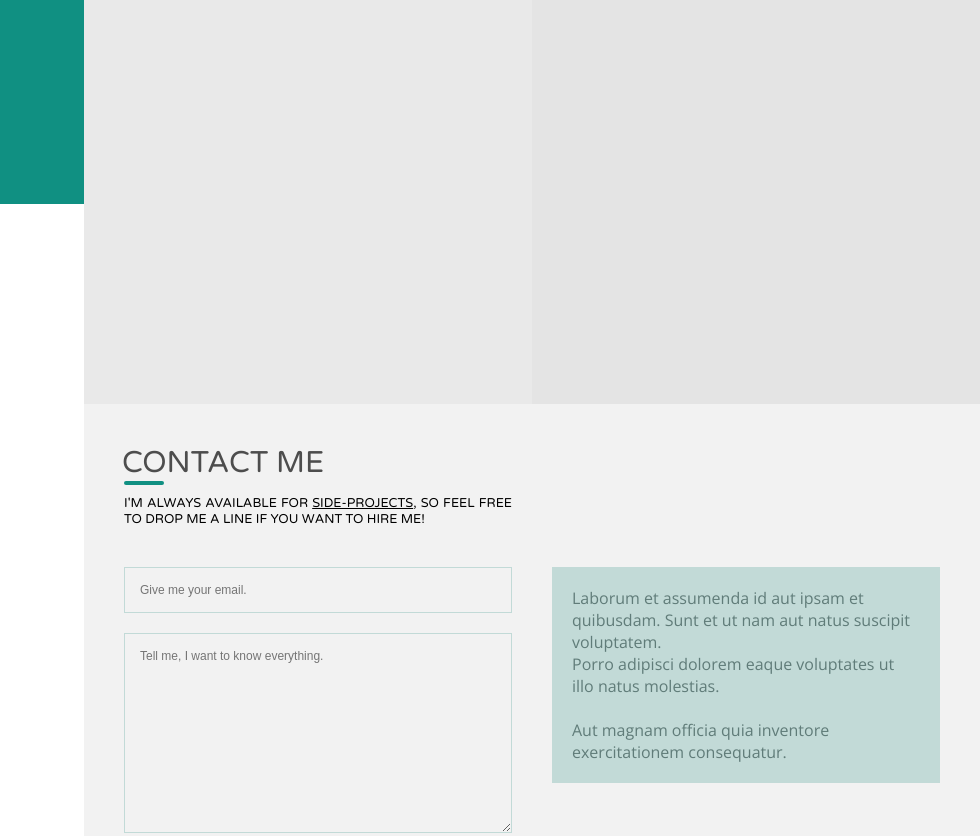
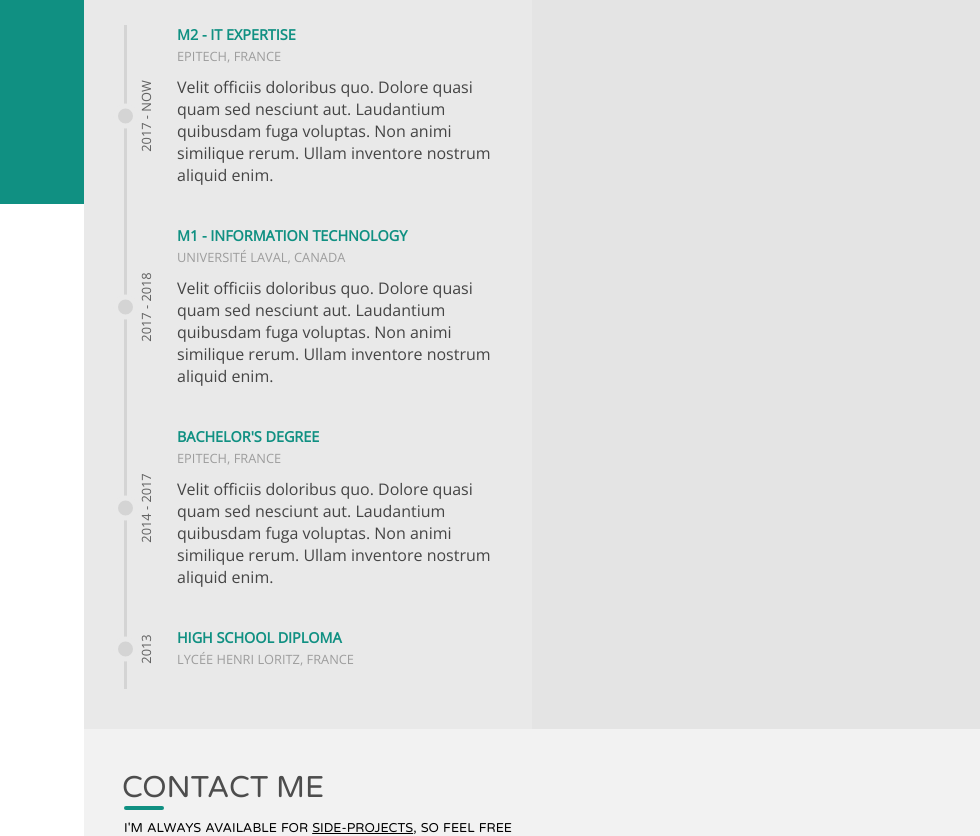
Before and after one commit to closingin/closingin.github.io, a website: page app/index.html in a window 1280 px wide. Shown: the part 596-1432 px from the top of the page, 300-1280 px from the left. Drawn offline with nearby package versions, Linux system fonts and the light colour scheme; files that its build step writes are made by us from their sources.

Commit message:
Better architecture, designed the education part, minor improvements

```diff
--- a/app/index.html
+++ b/app/index.html
@@ -10,43 +10,16 @@
 
         <main>
             <div class="article-container single">
-                <article id="projects">
-                    <div>
-                        <h3>Projects</h3>
-                    </div>
-                </article>
+                @@include('sections/projects.html')
             </div>
 
             <div class="article-container">
-                <article id="education">
-                    <div>
-                        <h3>Education</h3>
-                    </div>
-                </article>
-                <article id="skills">
-                    <div>
-                        <h3>Skills</h3>
-                    </div>
-                </article>
+                @@include('sections/education.html')
+                @@include('sections/skills.html')
             </div>
 
             <div class="article-container single">
-                <article id="contact">
-                    <div>
-                        <h3>Contact me</h3>
-                        <h4>I'm always available for <u>side-projects</u>, so feel free to drop me a line if you want to hire me!</h4>
-                        <div class="contact-content">
-                            <form>
-                                <input disabled type="email" name="email" placeholder="Give me your email." />
-                                <textarea disabled name="message" placeholder="Tell me, I want to know everything."></textarea>
-                                <input disabled type="submit" value="Send message" />
-                            </form>
-                            <div>
-                                <p>Laborum et assumenda id aut ipsam et quibusdam. Sunt et ut nam aut natus suscipit voluptatem.<br />Porro adipisci dolorem eaque voluptates ut illo natus molestias.<br /><br />Aut magnam officia quia inventore exercitationem consequatur.</p>
-                            </div>
-                        </div>
-                    </div>
-                </article>
+                @@include('sections/contact.html')
             </div>
         </main>
 
--- /dev/null
+++ b/app/sections/contact.html
@@ -0,0 +1,16 @@
+<article id="contact">
+    <div>
+        <h3>Contact me</h3>
+        <h4>I'm always available for <u>side-projects</u>, so feel free to drop me a line if you want to hire me!</h4>
+        <div class="contact-content">
+            <form>
+                <input disabled type="email" name="email" placeholder="Give me your email." />
+                <textarea disabled name="message" placeholder="Tell me, I want to know everything."></textarea>
+                <input disabled type="submit" value="Send message" />
+            </form>
+            <div>
+                <p>Laborum et assumenda id aut ipsam et quibusdam. Sunt et ut nam aut natus suscipit voluptatem.<br />Porro adipisci dolorem eaque voluptates ut illo natus molestias.<br /><br />Aut magnam officia quia inventore exercitationem consequatur.</p>
+            </div>
+        </div>
+    </div>
+</article>
--- /dev/null
+++ b/app/sections/education.html
@@ -0,0 +1,30 @@
+<article id="education">
+    <div>
+        <h3>Education</h3>
+        <div class="content">
+            <div class="diploma">
+                <h6 class="title">M2 - IT Expertise</h6>
+                <p class="year">2017 - Now</p>
+                <a class="school" href="http://www.epitech.eu/" target="_blank">Epitech, France</a>
+                <p class="comment">Velit officiis doloribus quo. Dolore quasi quam sed nesciunt aut. Laudantium quibusdam fuga voluptas. Non animi similique rerum. Ullam inventore nostrum aliquid enim.</p>
+            </div>
+            <div class="diploma">
+                <h6 class="title">M1 - Information Technology</h6>
+                <p class="year">2017 - 2018</p>
+                <a class="school" href="https://www.ulaval.ca/" target="_blank">Université Laval, Canada</a>
+                <p class="comment">Velit officiis doloribus quo. Dolore quasi quam sed nesciunt aut. Laudantium quibusdam fuga voluptas. Non animi similique rerum. Ullam inventore nostrum aliquid enim.</p>
+            </div>
+            <div class="diploma">
+                <h6 class="title">Bachelor's degree</h6>
+                <p class="year">2014 - 2017</p>
+                <a class="school" href="http://www.epitech.eu/" target="_blank">Epitech, France</a>
+                <p class="comment">Velit officiis doloribus quo. Dolore quasi quam sed nesciunt aut. Laudantium quibusdam fuga voluptas. Non animi similique rerum. Ullam inventore nostrum aliquid enim.</p>
+            </div>
+            <div class="diploma">
+                <h6 class="title">High school diploma</h6>
+                <p class="year">2013</p>
+                <a class="school" href="http://www4.ac-nancy-metz.fr/lyc-loritz/" target="_blank">Lycée Henri Loritz, France</a>
+            </div>
+        </div>
+    </div>
+</article>
--- /dev/null
+++ b/app/sections/projects.html
@@ -0,0 +1,5 @@
+<article id="projects">
+    <div>
+        <h3>Projects</h3>
+    </div>
+</article>
--- /dev/null
+++ b/app/sections/skills.html
@@ -0,0 +1,5 @@
+<article id="skills">
+    <div>
+        <h3>Skills</h3>
+    </div>
+</article>
--- a/assets/css/app.scss
+++ b/assets/css/app.scss
@@ -62,11 +62,6 @@ h4 {
     font-size: .8em;
 }
 
-aside.faded,
-main.faded {
-    filter: blur(3px);
-}
-
 @media screen and (min-width: 768px) {
     aside {
         transition: filter .5s;
@@ -75,8 +70,4 @@ main.faded {
             filter: blur(15px);
         }
     }
-
-    main.faded {
-        filter: none;
-    }
 }
--- a/assets/css/content/_education.scss
+++ b/assets/css/content/_education.scss
@@ -0,0 +1,64 @@
+
+#education .diploma {
+    position: relative;
+    padding: 20px 0 20px 50px;
+    border-left: 3px solid #D4D4D4;
+    transition: border-color .5s;
+
+    &:first-child { padding-top: 0; }
+
+    &:hover {
+        border-color: #B0B0B0;
+    }
+
+    &::before {
+        content: '';
+        display: block;
+        width: 15px;
+        height: 15px;
+        background-color: #D4D4D4;
+        position: absolute;
+        left: -14px;
+        top: 50%;
+        transform: translateY(-50%);
+        border-radius: 50%;
+        border: 5px solid #e9e9e9;
+    }
+
+    .title {
+        margin: 0;
+        font-size: .9em;
+        color: $primary-color;
+        text-transform: uppercase;
+    }
+
+    .year {
+        display: inline-block;
+        position: absolute;
+        top: 50%;
+        right: calc(100% - 10px);
+        width: 100%;
+        margin: 0;
+        transform: rotate(-90deg) translateX(50%);
+        transform-origin: top right;
+        font-size: .8em;
+        color: #616161;
+        text-align: center;
+        text-transform: uppercase;
+    }
+
+    .school {
+        font-size: .8em;
+        color: #9d9d9d;
+        text-transform: uppercase;
+        text-decoration: none;
+
+        &:hover {
+            text-decoration: underline;
+        }
+    }
+
+    .comment {
+        margin-top: 10px;
+    }
+}
--- a/assets/css/content/index.scss
+++ b/assets/css/content/index.scss
@@ -31,6 +31,10 @@ main .article-container article {
         opacity: 0;
         transition: opacity 1s, transform 1s;
         transform: translateY(-10%);
+
+        .content {
+            padding-top: 30px;
+        }
     }
 }
 
```
Also changed, not shown: index.html (+29 -0 lines), public/css/app.css.
